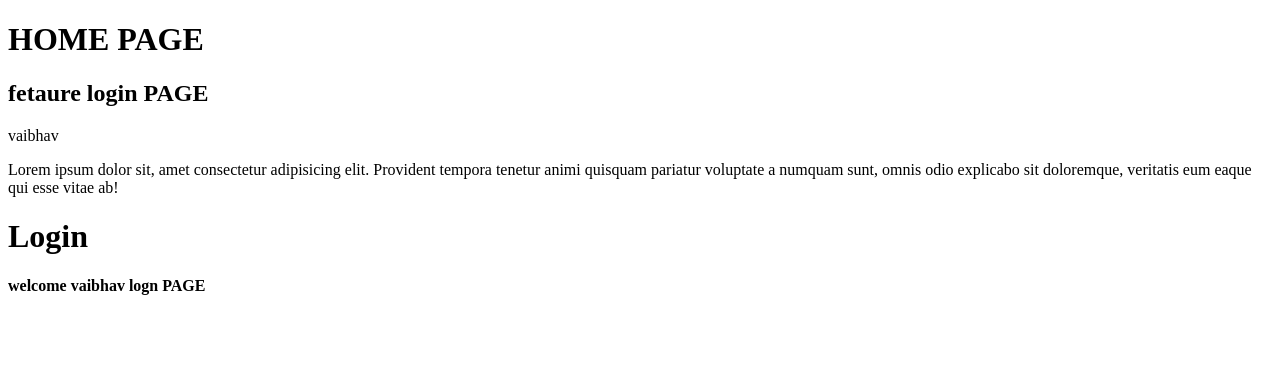
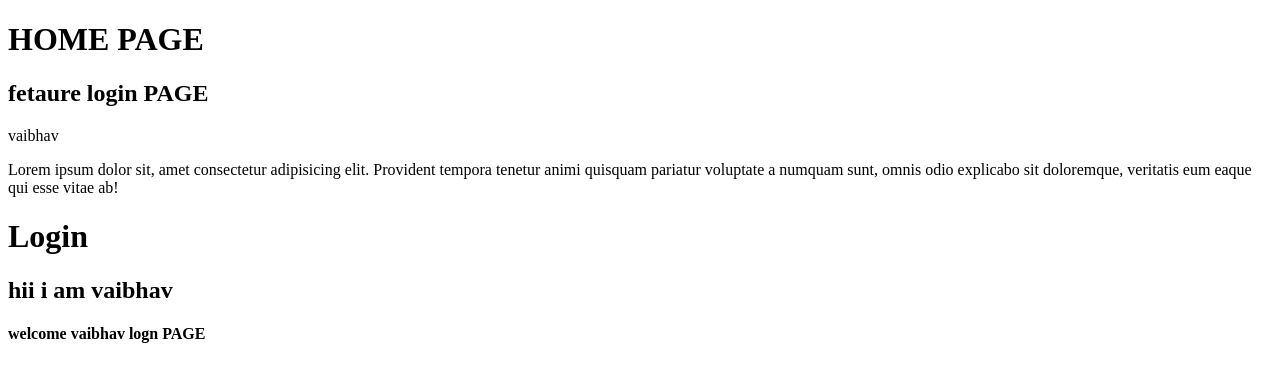
Before and after one commit to vaibhavkulal/githun_amiti, a plain HTML site: page index.html in a window 1280 px wide. Drawn offline with Linux system fonts and the light colour scheme.

Commit message:
updated at line 17

```diff
--- a/index.html
+++ b/index.html
@@ -14,6 +14,8 @@
     <p>Lorem ipsum dolor sit, amet consectetur adipisicing elit. Provident tempora tenetur animi quisquam pariatur voluptate a numquam sunt, omnis odio explicabo sit doloremque, veritatis eum eaque qui esse vitae ab!</p>
 
     <h1>Login</h1>
+    <h2>hii i am vaibhav</h2>
+
 
     <h4>welcome vaibhav logn PAGE</h4>
 
```
